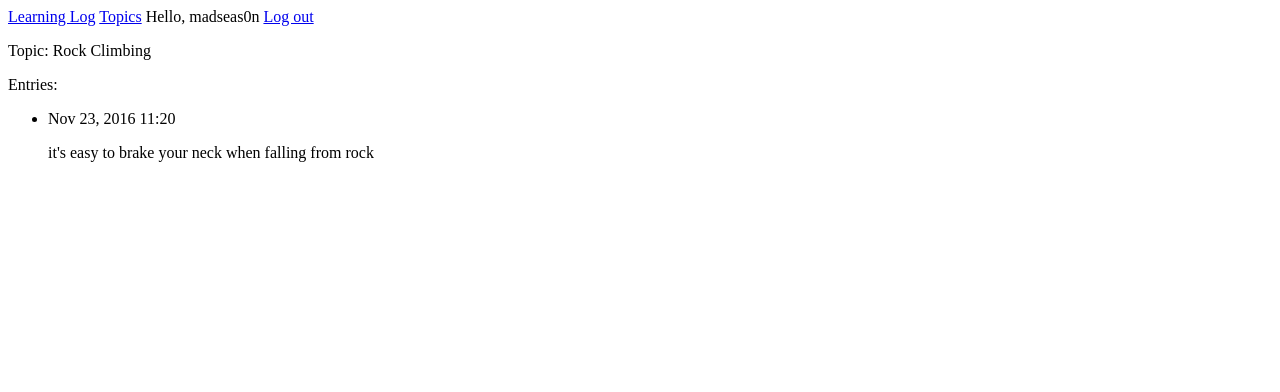
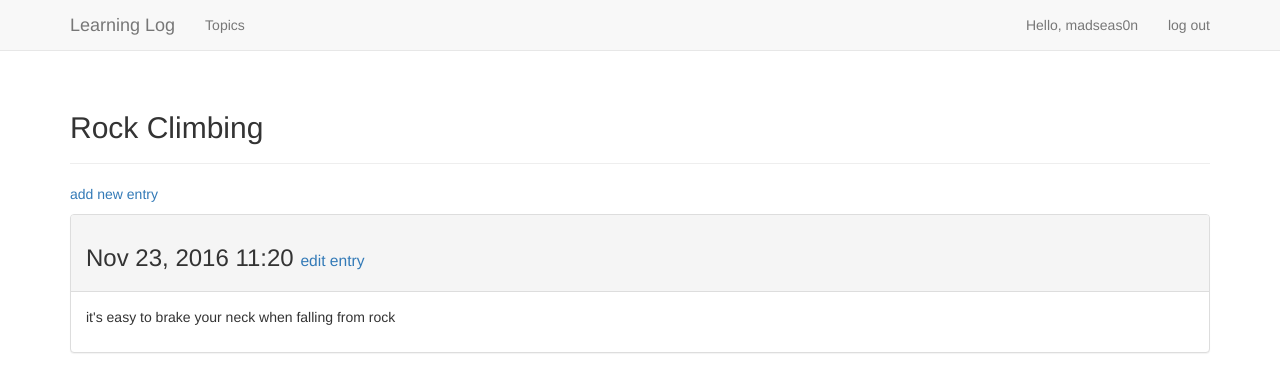
Before and after one commit to MadSeas0n/learning_logs, a Django app: page /topics/2/ in a window 1280 px wide. Shown: the top 392 px of the page. Run offline with Django 3.2, Linux system fonts and the light colour scheme; a user stored in the database is signed in; data comes from the database, SQL or seed files in the repository; both versions use the stored data as it was after the commit; some libraries are stand-ins or nearby versions.

Commit message:
finished

```diff
--- a/learning_log/settings.py
+++ b/learning_log/settings.py
@@ -39,6 +39,7 @@ INSTALLED_APPS = [
     'django.contrib.staticfiles',
     'learning_logs',
     'users',
+    'bootstrap3',
 ]
 
 MIDDLEWARE = [
@@ -120,3 +121,7 @@ USE_TZ = True
 # https://docs.djangoproject.com/en/1.10/howto/static-files/
 
 STATIC_URL = '/static/'
+LOGIN_URL = '/users/login/'
+BOOTSTRAP3 = {
+    'include_jquery': True,
+}
--- a/learning_logs/models.py
+++ b/learning_logs/models.py
@@ -1,10 +1,12 @@
 from django.db import models
+from django.contrib.auth.models import User
 
 
 class Topic(models.Model):
-    """User's theme"""
+    """User's Topic"""
     text = models.CharField(max_length=200)
     date_added = models.DateTimeField(auto_now_add=True)
+    owner = models.ForeignKey(User)
 
     def __str__(self):
         return self.text
--- a/learning_logs/templates/learning_logs/base.html
+++ b/learning_logs/templates/learning_logs/base.html
@@ -1,12 +1,52 @@
-<p>
-    <a href="{% url 'learning_logs:index' %}">Learning Log</a>
-    <a href="{% url 'learning_logs:topics' %}">Topics</a>
-    {% if user.is_authenticated %}
-        Hello, {{ user.username }}
-        <a href="{% url 'users:logout' %}">Log out</a>
-    {% else %}
-        <a href="{% url 'users:register' %}">Register</a>
-        <a href="{% url 'users:login' %}">Log in</a>
-    {% endif %}
-</p>
-{% block content %}{% endblock content %}
+{% load bootstrap3 %}
+
+<!DOCTYPE html>
+<html lang="en">
+<head>
+    <meta charset="UTF-8">
+    <meta http-equiv="X-UA-COMPATIBLE", content="IE=edge">
+    <meta name="viewport" content="width=device-width, initial-scale=1">
+    <title>Learning Log</title>
+    {% bootstrap_css %}
+    {% bootstrap_javascript %}
+</head>
+<body>
+    <!--Static NAV panel-->
+    <nav class="navbar navbar-default navbar-static-top">
+        <div class="container">
+            <div class="navbar-header">
+                <button type="button" class="navbar-toggle collapsed"
+                        data-toggle="collapse" data-target="#navbar"
+                        aria-expanded="false" aria-controls="navbar">
+                </button>
+                <a class="navbar-brand" href="{% url 'learning_logs:index' %}">Learning Log</a>
+            </div>
+            <div id="navbar" class="navbar-collapse collapse">
+                <ul class="nav navbar-nav">
+                    <li>
+                        <a href="{% url 'learning_logs:topics' %}">Topics</a>
+                    </li>
+                </ul>
+                <ul class="nav navbar-nav navbar-right">
+                    {% if user.is_authenticated %}
+                        <li><a>Hello, {{ user.username }}</a></li>
+                        <li><a href="{% url 'users:logout' %}">log out</a> </li>
+                    {% else %}
+                        <li><a href="{% url 'users:register' %}">register</a></li>
+                        <li><a href="{% url 'users:login' %}">log in</a></li>
+                    {% endif %}
+                </ul>
+            </div><!--/.nav-collapse -->
+        </div>
+    </nav>
+
+    <div class="container">
+        <div class="page-header">
+            {% block header %}{% endblock header %}
+        </div>
+        <div>
+            {% block content %}{% endblock content %}
+        </div>
+    </div> <!-- /container -->
+</body>
+</html>
--- a/learning_logs/templates/learning_logs/topic.html
+++ b/learning_logs/templates/learning_logs/topic.html
@@ -1,20 +1,28 @@
 {% extends 'learning_logs/base.html' %}
+{% block header %}
+<h2>{{ topic }}</h2>
+{% endblock header %}
 
 {% block content %}
-
-    <p>Topic: {{ topic }}</p>
-
-    <p>Entries:</p>
-    <ul>
-    {% for entry in entries %}
-        <li>
-            <p>{{ entry.date_added|date:'M d, Y H:i' }}</p>
-            <p>{{ entry.text|linebreaks }}</p>
-        </li>
-    {% empty %}
-        <li>
-            There are no entries for this topic yet
-        </li>
-    {% endfor %}
-    </ul>
+        <p>
+        <a href="#">add new entry</a>
+        </p>
+{% for entry in entries %}
+<div class="panel panel-default">
+    <div class="panel-heading">
+        <h3>
+            {{ entry.date_added|date:'M d, Y H:i' }}
+            <small>
+               <a href="#">
+            edit entry</a>
+            </small>
+        </h3>
+    </div>
+    <div class="panel-body">
+        {{ entry.text|linebreaks }}
+    </div>
+</div> <!-- panel -->
+{% empty %}
+There are no entries for this topic yet.
+{% endfor %}
 {% endblock content %}
--- a/learning_logs/views.py
+++ b/learning_logs/views.py
@@ -1,34 +1,42 @@
 from django.shortcuts import render
-from .models import Topic
 from .forms import TopicForm
-from django.http import HttpResponseRedirect
+from django.http import HttpResponseRedirect, Http404
 from django.core.urlresolvers import reverse
+from django.contrib.auth.decorators import login_required
+from .models import Topic, Entry
 
 
 def index(request):
     return render(request, 'learning_logs/index.html')
 
 
+@login_required
 def topics(request):
-    topics = Topic.objects.order_by('date_added')
+    topics = Topic.objects.filter(owner=request.user).order_by('date_added')
     context = {'topics': topics}
     return render(request, 'learning_logs/topics.html', context)
 
 
+@login_required
 def topic(request, topic_id):
     topic = Topic.objects.get(id=topic_id)
+    if topic.owner != request.user:
+        raise Http404
     entries = topic.entry_set.order_by('-date_added')
     context = {'topic': topic, 'entries': entries}
     return render(request, 'learning_logs/topic.html', context)
 
 
+@login_required
 def new_topic(request):
     if request.method != 'POST':
         form = TopicForm()
     else:
         form = TopicForm(request.POST)
         if form.is_valid():
-            form.save()
+            new_topic = form.save(commit=False)
+            new_topic.owner = request.user
+            new_topic.save()
             return HttpResponseRedirect(reverse('learning_logs:topics'))
 
     context = {'form': form}
```
Also changed, not shown: learning_logs/templates/learning_logs/index.html (+14 -3 lines), learning_logs/templates/learning_logs/new_topic.html (+12 -6 lines), learning_logs/templates/learning_logs/topics.html (+8 -2 lines), users/templates/users/login.html (+11 -4 lines), db.sqlite3, learning_logs/migrations/0003_topic_owner.py (added), 1 other file.
